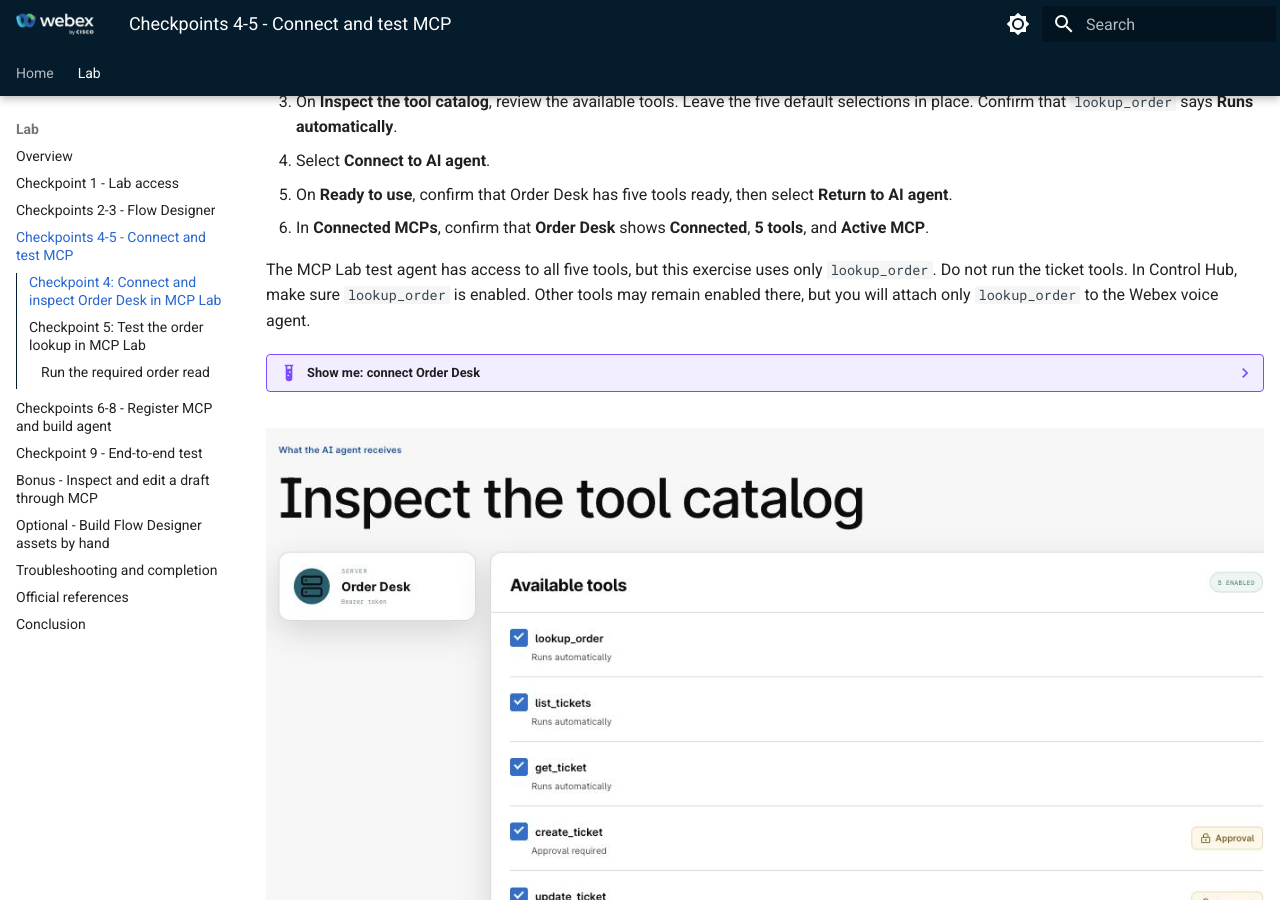
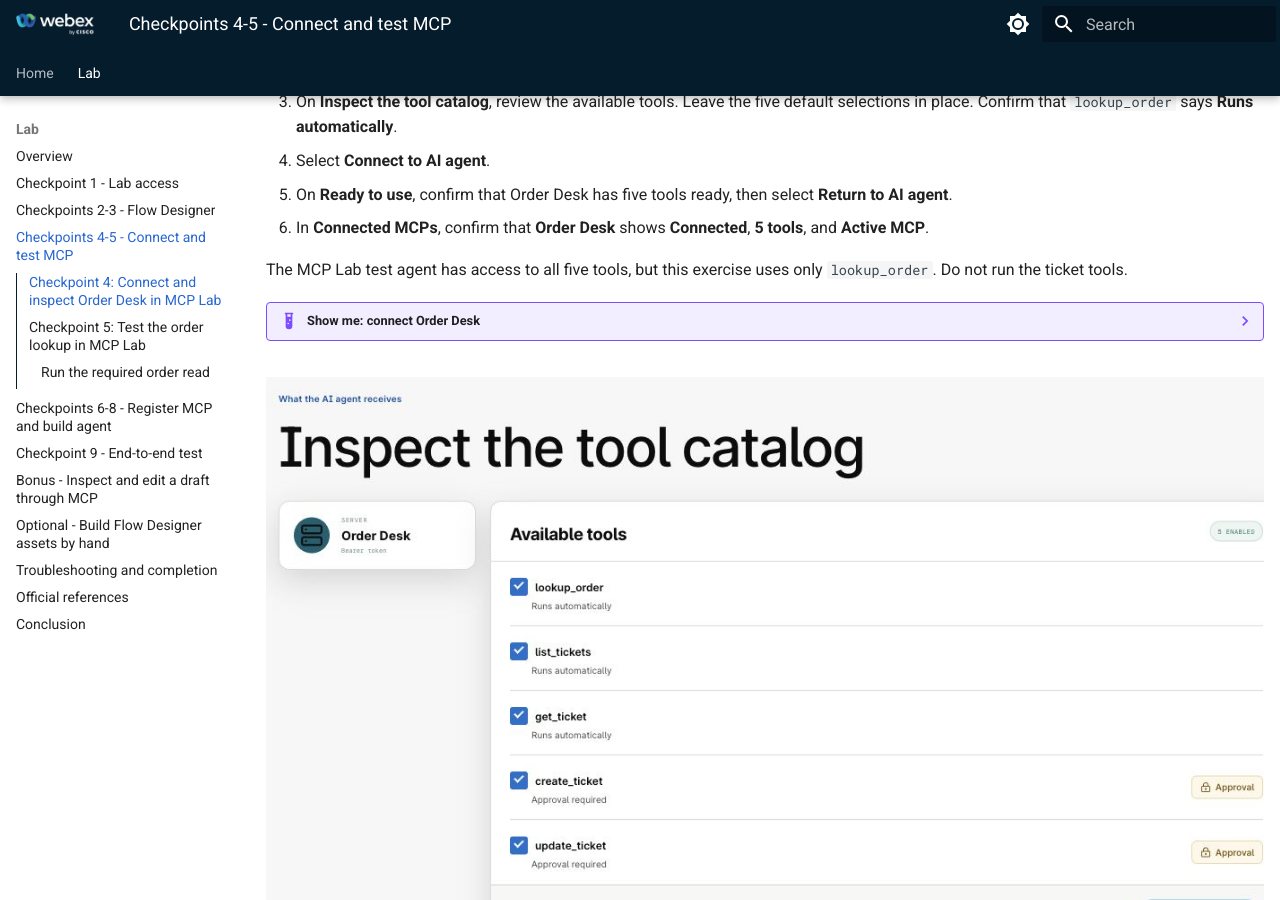
Before and after one commit to WebexCC-SA/LAB-21170, an MkDocs documentation site: the page built from docs/lab3_agent_registration.md, in a window 1280 px wide and 900 px high, scrolled down 417 px. Built offline with MkDocs 1.6.1 and Material for MkDocs 9.7.7, drawn with Linux system fonts in a browser that asks for light colours.

Commit message:
docs: remove premature Control Hub tool guidance (#31)
Co-authored-by: Adam Weeks <adweeks+cisco@cisco.com>

```diff
--- a/docs/lab3_agent_registration.md
+++ b/docs/lab3_agent_registration.md
@@ -14,7 +14,7 @@
 5. On **Ready to use**, confirm that Order Desk has five tools ready, then select **Return to AI agent**.
 6. In **Connected MCPs**, confirm that **Order Desk** shows **Connected**, **5 tools**, and **Active MCP**.
 
-The MCP Lab test agent has access to all five tools, but this exercise uses only `lookup_order`. Do not run the ticket tools. In Control Hub, make sure `lookup_order` is enabled. Other tools may remain enabled there, but you will attach only `lookup_order` to the Webex voice agent.
+The MCP Lab test agent has access to all five tools, but this exercise uses only `lookup_order`. Do not run the ticket tools.
 
 ??? example "Show me: connect Order Desk"
     ![Order Desk MCP connection sequence from Connect MCP to Connected MCPs](assets/lab-guide/05-order-desk-mcp-connection.gif)
```
